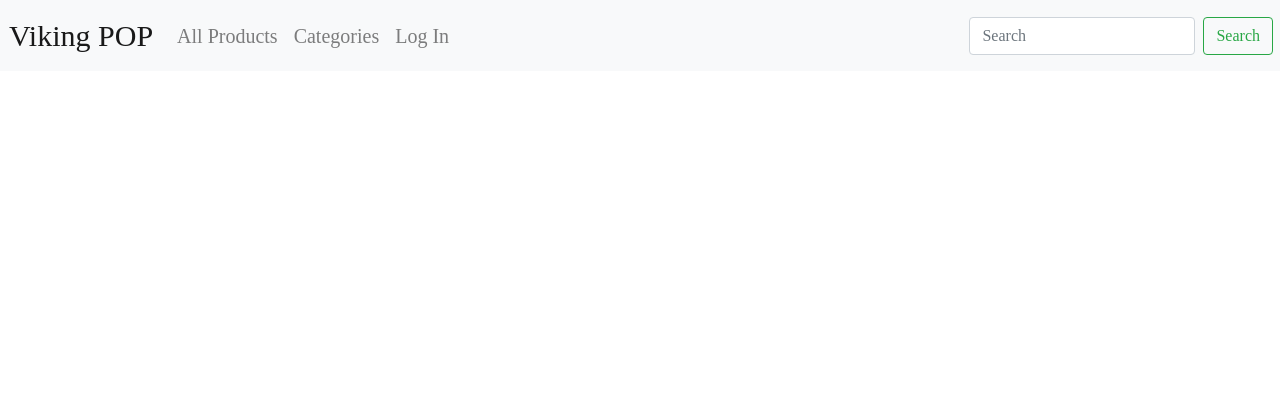
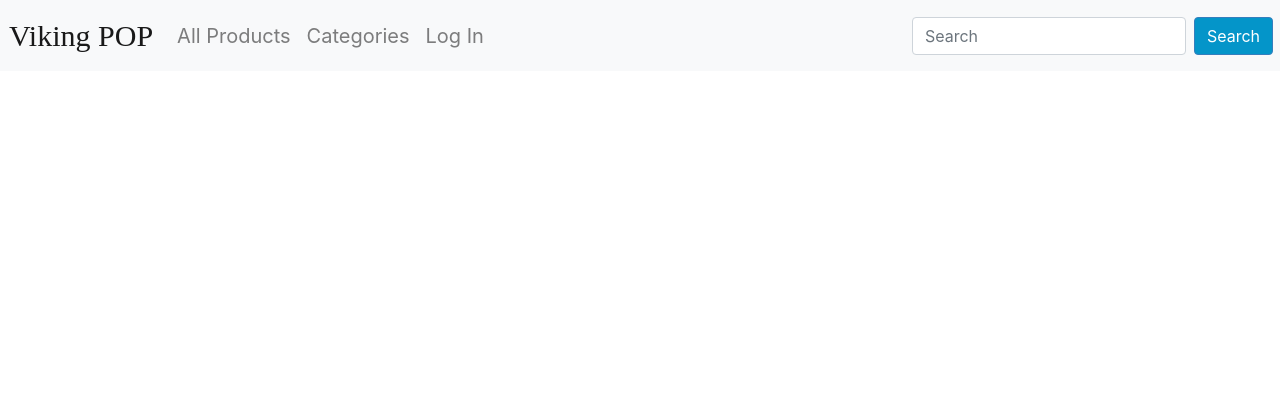
Before and after one commit to chrisoc19/Ecommerce-Project, a Django app: page /products/home/ in a window 1280 px wide. Shown: the top 420 px of the page. Run offline with Django 3.2, Linux system fonts and the light colour scheme; data that the repository does not hold is empty; some libraries are stand-ins or nearby versions.

Commit message:
button style change to blue

```diff
--- a/products/templates/product_home.html
+++ b/products/templates/product_home.html
@@ -28,8 +28,8 @@
 								<!-- Default input -->
 								<input type="number" value="1" aria-label="Search" min="0" class="form-control"  name="quantity" style="display:none">
 								<button class="btn btn-primary btn-md my-0 p" type="submit">Add to cart
-                <i class="fas fa-shopping-cart ml-1"></i>
-              </button>
+                                <i class="fas fa-shopping-cart ml-1"></i>
+                            </button>
 
 							</form>
 						</div>
@@ -39,12 +39,23 @@
 
 					{% endfor %}
 				</div>
+       <div class="page" style="margin-right:300px;">
+        {% include "pagination.html" %}
+       </div>
+       <style>
+       @media (min-width: 768px) {
+  .page {
+    margin-left:140px
+  }
+}
 
+
+       </style>
 
 			</div>
 		</div>
 
-      {% include "pagination.html" %}
+
 
 
 
--- a/products/templates/products_detail.html
+++ b/products/templates/products_detail.html
@@ -41,11 +41,7 @@
 					<h2><strong>{{ products.brand }}</strong></h2>
 					<h2 class="detail" style="color: #555;">{{ products.description }}</h2>
 					<style>
-						@media screen and (max-width: 600px) {
-							.detail {
-								    font-size: 1rem;
-							}
-						}
+
 					</style>
 					<h2>${{ products.price }}</h2>
 					<form method="post" class="d-flex justify-content-left"
--- a/templates/base.html
+++ b/templates/base.html
@@ -29,9 +29,9 @@
 <body>
 
 
-<nav class="navbar navbar-expand-lg navbar-light bg-light" style="font-family: Raleway;margin-left: -27px;
+<nav class="navbar navbar-expand-lg navbar-light bg-light" style="margin-left: -27px;
     margin-right: -34px;">
-		<a class="navbar-brand" href="/" style="font-size: 30px;">Viking POP </a>
+		<a class="navbar-brand" href="/" style="font-size: 30px; font-family: Raleway;">Viking POP </a>
 		<button class="navbar-toggler" type="button" data-toggle="collapse" data-target="#navbarSupportedContent" aria-controls="navbarSupportedContent" aria-expanded="false" aria-label="Toggle navigation">
     <span class="navbar-toggler-icon"></span>
   </button>
@@ -65,6 +65,19 @@
 				<input class="form-control mr-sm-2" type="search" name="q" placeholder="Search" aria-label="Search" required>
 				<button class="btn btn-outline-success my-2 my-sm-0" type="submit">Search</button>
 			</form>
+            <style>
+            .btn {
+    color: #fff;
+    background-color: #0495c9;
+    border-color: #357ebd; /*set the color you want here*/
+}
+.btn:hover, .btn:focus, .btn:active, .btn.active, .open>.dropdown-toggle.btn-primary {
+    color: #fff;
+    background-color: #00b3db;
+    border-color: #285e8e; /*set the color you want here*/
+}
+            </style>
+
 		</div>
         <a class="nav-item cart-item" href="{% url 'view_cart' %}"> {% if product_count > 0 %}<i class="fas fa-shopping-cart fa-lg"></i>{% endif %}
 				{% if product_count > 0 %}
```
